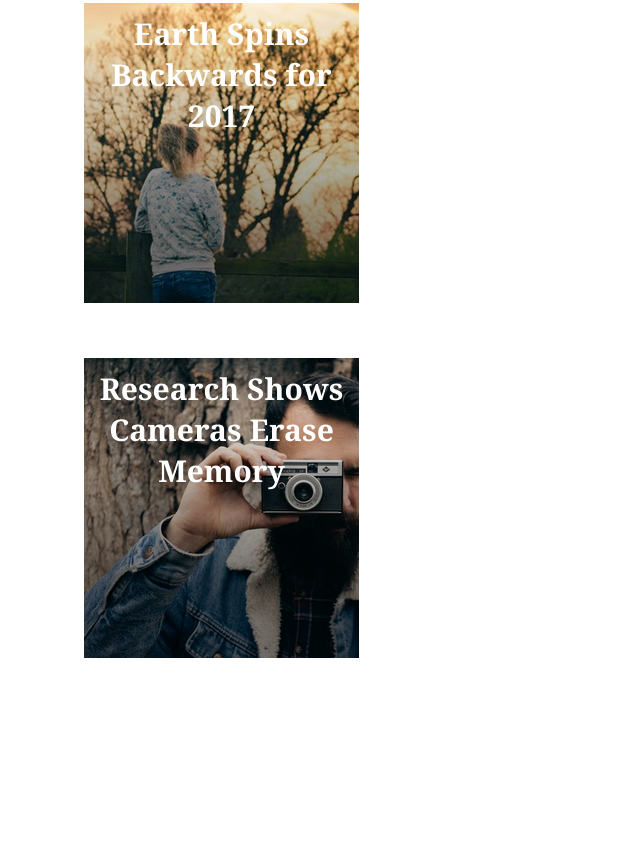
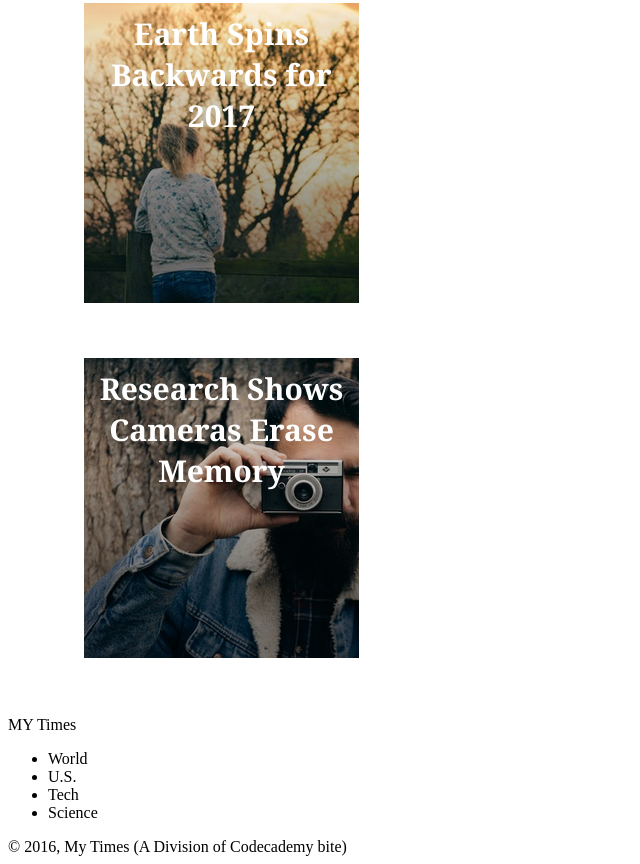
Before and after one commit to pscnorge/mytimes, a plain HTML site: page index.html in a window 1280 px wide. Shown: the part 1397-2261 px from the top of the page, without its empty margins (0-640 px from the left). Before the commit the page ends 2121 px from the top, so only its background shows below. Drawn offline with Linux system fonts and the light colour scheme.

Commit message:
Add footer in html

```diff
--- a/index.html
+++ b/index.html
@@ -63,5 +63,19 @@
         </div>
       </div>
     </main>
+  <footer>
+    <span id="attrib">MY Times</span>
+    <nav>
+      <ul>
+        <li>World</li>
+        <li>U.S.</li>
+        <li>Tech</li>
+        <li>Science</li>
+      </ul>
+    </nav>
+    <div id="copyright">
+      &copy; 2016, My Times (A Division of Codecademy bite)
+    </div>
+  </footer>
   </body>
 </html>
```
